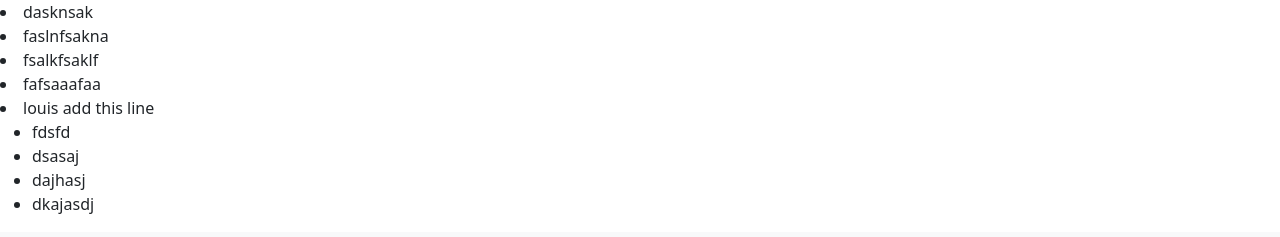
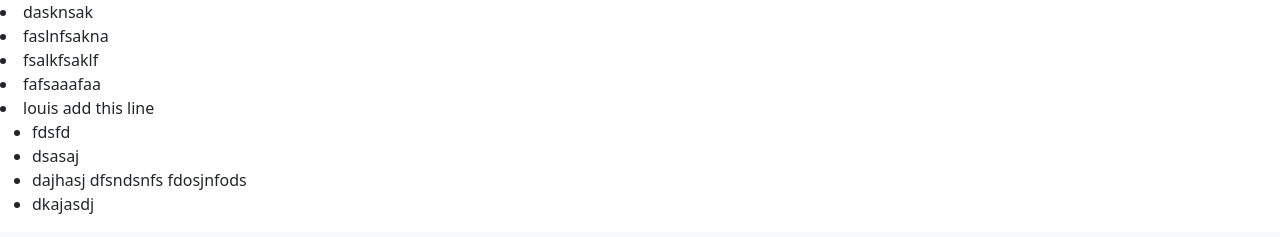
Before and after one commit to LouisAnhTran/test_server, a website: page index.html in a window 1280 px wide. Shown: the top 237 px of the page. Drawn offline with nearby package versions, Linux system fonts and the light colour scheme.

Commit message:
na change something

```diff
--- a/index.html
+++ b/index.html
@@ -25,7 +25,7 @@
       <ul>
         <li>fdsfd</li>
         <li>dsasaj</li>
-        <li>dajhasj</li>
+        <li>dajhasj dfsndsnfs fdosjnfods</li>
         <li>dkajasdj</li>
       </ul>
     </div>
```
